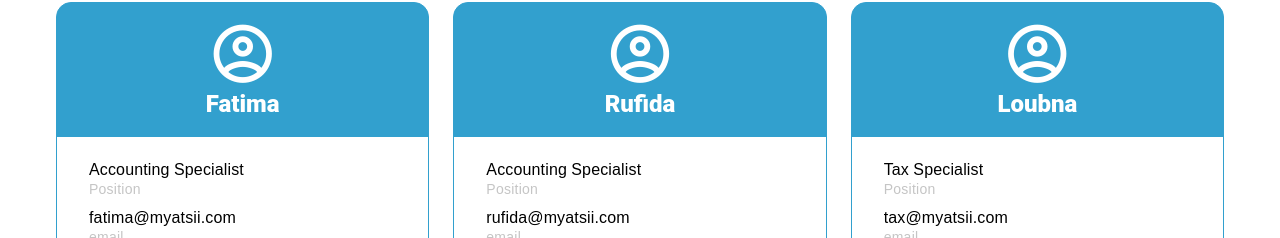
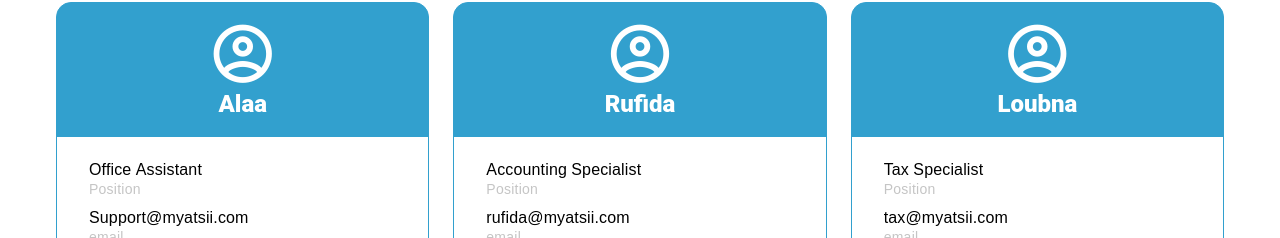
Before and after one commit to yusifk88/taxwebsite, a Nuxt app: page /staff in a window 1280 px wide. Shown: the part 562-800 px from the top of the page. Built offline with nearby package versions, Linux system fonts and the light colour scheme.

Commit message:
Update staff.vue
Support@myatsii.com

```diff
--- a/pages/staff.vue
+++ b/pages/staff.vue
@@ -78,10 +78,10 @@ export default defineComponent({
           Summary: ""
         },
         {
-          name: "Fatima",
-          qualification: "Accounting Specialist",
+          name: "Alaa",
+          qualification: "Office Assistant",
           phone: "(708)-665-6000",
-          email: "fatima@myatsii.com",
+          email: "Support@myatsii.com",
           location: "Orland Park",
           Summary: ""
         },
```
